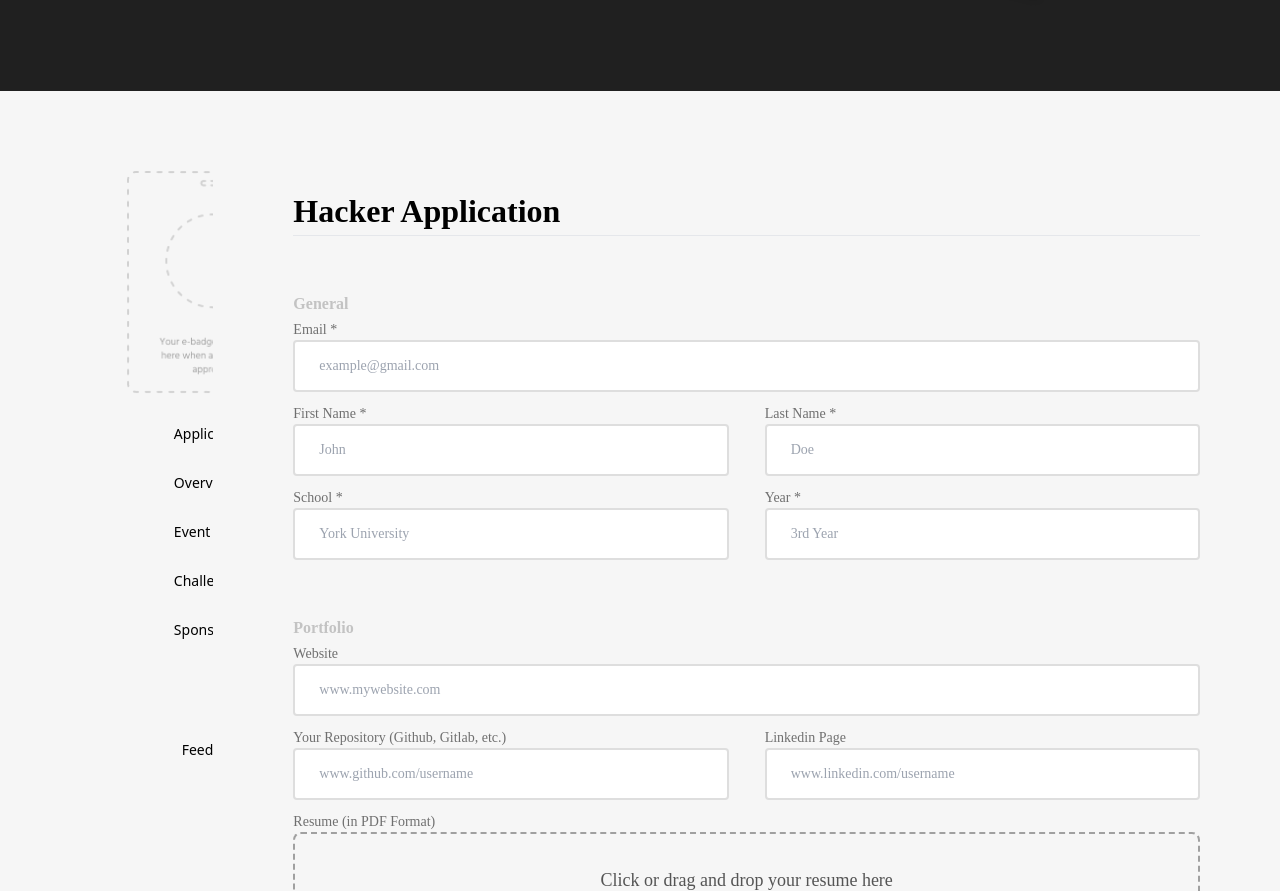
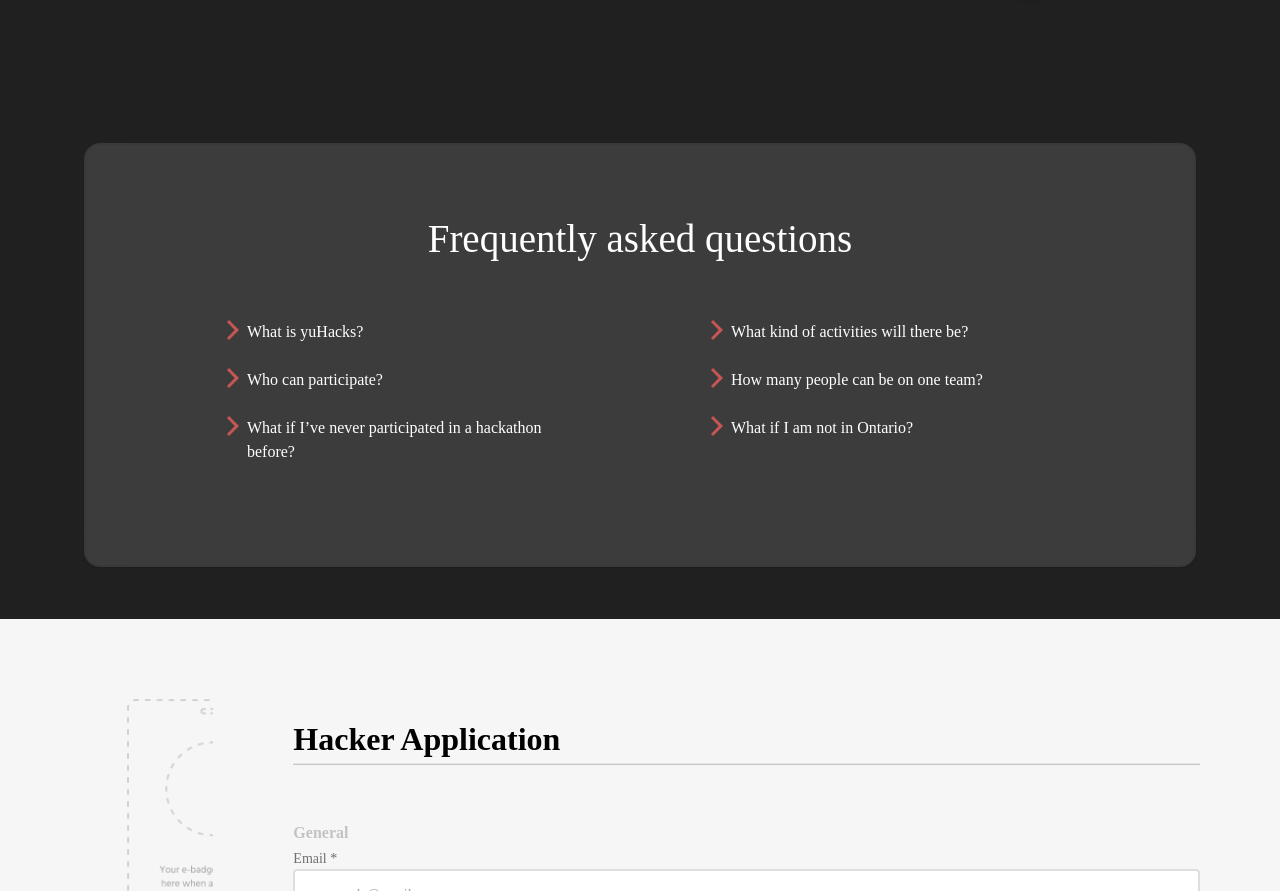
Before and after one commit to yu-hacks/yuHacks_client, a Next.js app: page / in a window 1280 px wide. Shown: the part 2312-3203 px from the top of the page. Built offline with nearby package versions, Linux system fonts and the light colour scheme; a web font is replaced by a local one.

Commit message:
Update page.tsx

```diff
--- a/src/app/page.tsx
+++ b/src/app/page.tsx
@@ -3,6 +3,7 @@
 import HackerFormSection from "@/components/sections/HackerFormSection";
 import HeroSection from "@/components/sections/HeroSection";
 import AboutPage2 from "@/pages/AboutPage2";
+import FaqSection from "@/components/sections/faqSection"
 
 export default function Home() {
 
@@ -12,6 +13,7 @@
       <HeroSection />
       <AboutSection />
       <AboutPage2/>
+      <FaqSection/>
       <HackerFormSection/>
     </main>
   )
```
